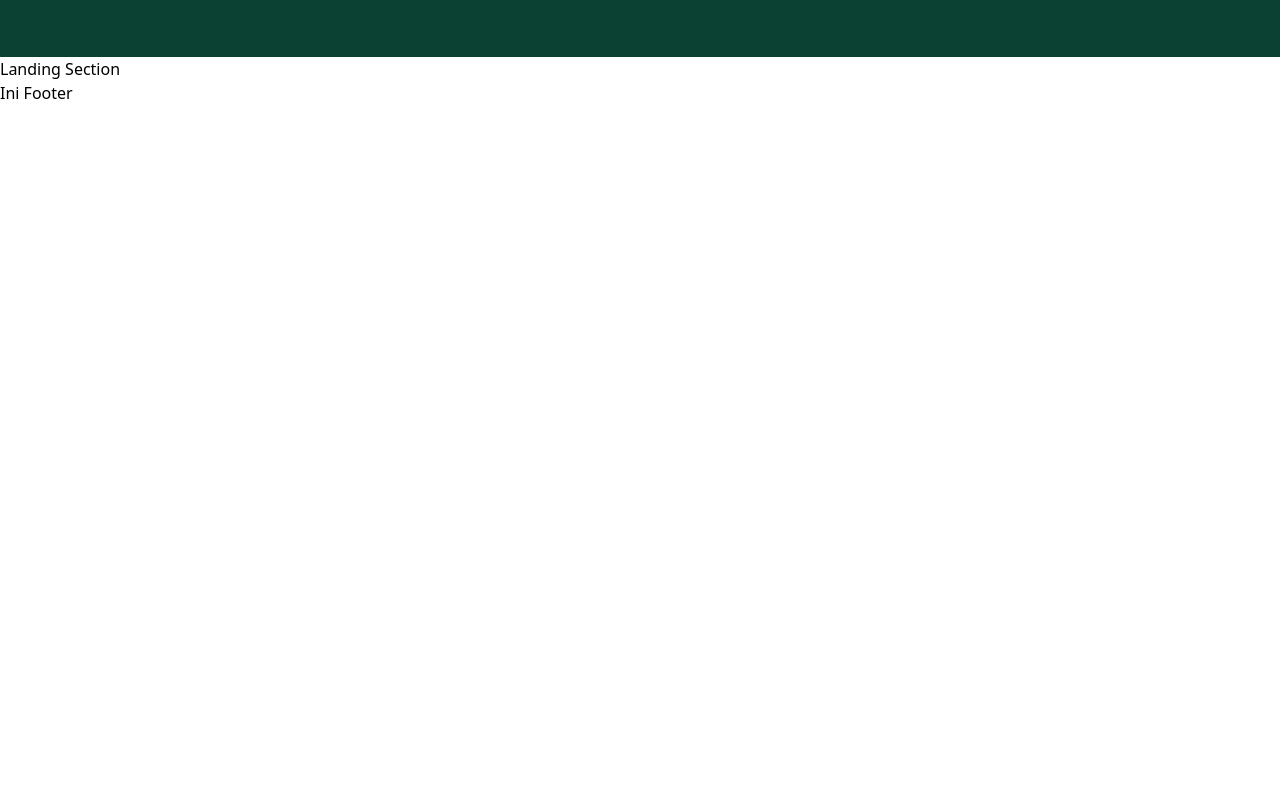
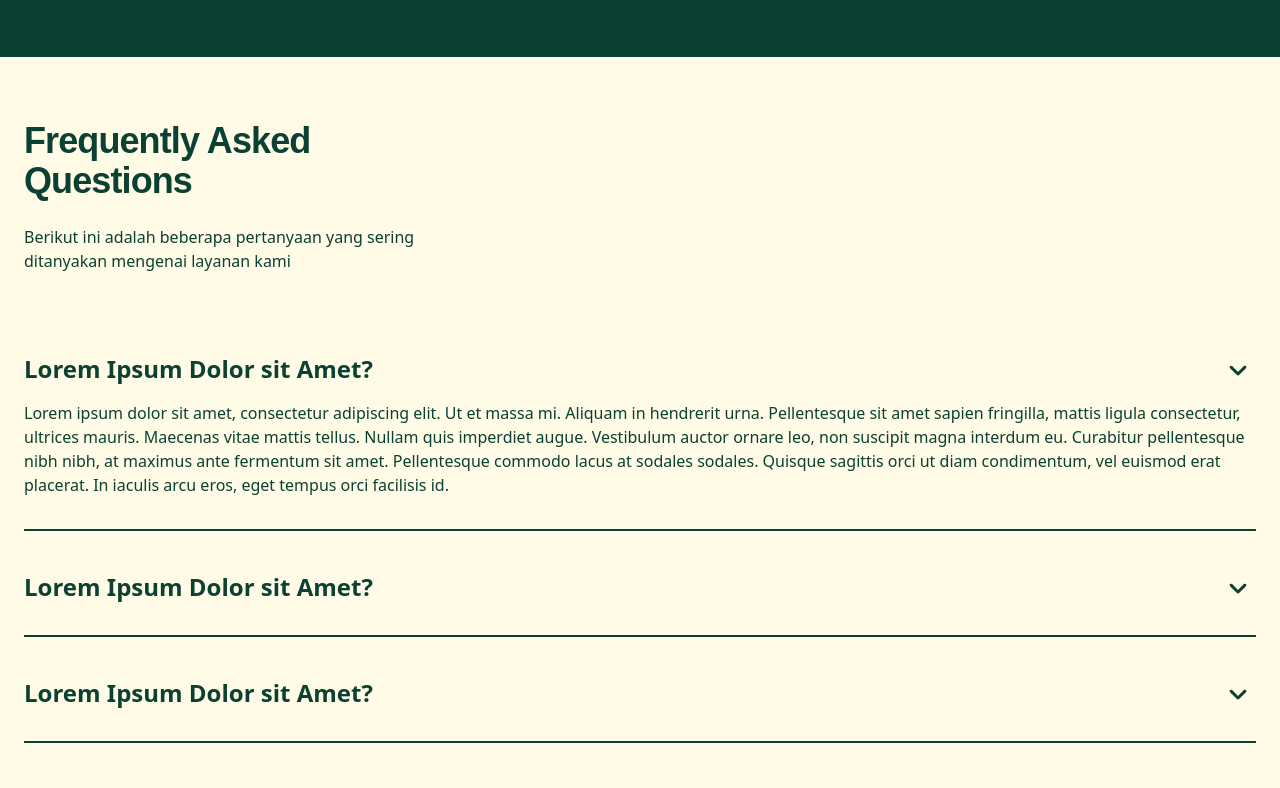
Before and after one commit to agroplus-id/www, a Next.js app: page / in a window 1280 px wide. Shown: the part 3580-4368 px from the top of the page. Before the commit the page ends 3685 px from the top, so only its background shows below. Built offline with nearby package versions, Linux system fonts and the light colour scheme; a web font is replaced by a local one.

Commit message:
Implements FAQ section

```diff
--- /dev/null
+++ b/components/icons/ArrowDown.tsx
@@ -0,0 +1,20 @@
+export default function VolumeUp({
+  color = "currentColor",
+  size = 24,
+  className = "",
+  ...props
+}) {
+  return (
+    <svg
+      xmlns="http://www.w3.org/2000/svg"
+      viewBox="0 -960 960 960"
+      height={size}
+      width={size}
+      fill={color}
+      className={className}
+      {...props}
+    >
+      <path d="M480-361q-8 0-15-2.5t-13-8.5L268-556q-11-11-11-28t11-28q11-11 28-11t28 11l156 156 156-156q11-11 28-11t28 11q11 11 11 28t-11 28L508-372q-6 6-13 8.5t-15 2.5Z" />
+    </svg>
+  );
+}
--- a/components/sections/FAQ.tsx
+++ b/components/sections/FAQ.tsx
@@ -1,3 +1,87 @@
+"use client";
+
+import FAQ from "@/dtos/FAQ";
+import { useMemo, useState } from "react";
+import ArrowDown from "../icons/ArrowDown";
+import { AnimatePresence, motion } from "motion/react";
+
 export default function FAQSection() {
-    return (<h1>Landing Section</h1>)
+  const faqContent: FAQ[] = useMemo(
+    () => [
+      {
+        question: "Lorem Ipsum Dolor sit Amet?",
+        answer:
+          "Lorem ipsum dolor sit amet, consectetur adipiscing elit. Ut et massa mi. Aliquam in hendrerit urna. Pellentesque sit amet sapien fringilla, mattis ligula consectetur, ultrices mauris. Maecenas vitae mattis tellus. Nullam quis imperdiet augue. Vestibulum auctor ornare leo, non suscipit magna interdum eu. Curabitur pellentesque nibh nibh, at maximus ante fermentum sit amet. Pellentesque commodo lacus at sodales sodales. Quisque sagittis orci ut diam condimentum, vel euismod erat placerat. In iaculis arcu eros, eget tempus orci facilisis id.",
+      },
+      {
+        question: "Lorem Ipsum Dolor sit Amet?",
+        answer:
+          "Lorem ipsum dolor sit amet, consectetur adipiscing elit. Ut et massa mi. Aliquam in hendrerit urna. Pellentesque sit amet sapien fringilla, mattis ligula consectetur, ultrices mauris. Maecenas vitae mattis tellus. Nullam quis imperdiet augue. Vestibulum auctor ornare leo, non suscipit magna interdum eu. Curabitur pellentesque nibh nibh, at maximus ante fermentum sit amet. Pellentesque commodo lacus at sodales sodales. Quisque sagittis orci ut diam condimentum, vel euismod erat placerat. In iaculis arcu eros, eget tempus orci facilisis id.",
+      },
+      {
+        question: "Lorem Ipsum Dolor sit Amet?",
+        answer:
+          "Lorem ipsum dolor sit amet, consectetur adipiscing elit. Ut et massa mi. Aliquam in hendrerit urna. Pellentesque sit amet sapien fringilla, mattis ligula consectetur, ultrices mauris. Maecenas vitae mattis tellus. Nullam quis imperdiet augue. Vestibulum auctor ornare leo, non suscipit magna interdum eu. Curabitur pellentesque nibh nibh, at maximus ante fermentum sit amet. Pellentesque commodo lacus at sodales sodales. Quisque sagittis orci ut diam condimentum, vel euismod erat placerat. In iaculis arcu eros, eget tempus orci facilisis id.",
+      },
+      {
+        question: "Lorem Ipsum Dolor sit Amet?",
+        answer:
+          "Lorem ipsum dolor sit amet, consectetur adipiscing elit. Ut et massa mi. Aliquam in hendrerit urna. Pellentesque sit amet sapien fringilla, mattis ligula consectetur, ultrices mauris. Maecenas vitae mattis tellus. Nullam quis imperdiet augue. Vestibulum auctor ornare leo, non suscipit magna interdum eu. Curabitur pellentesque nibh nibh, at maximus ante fermentum sit amet. Pellentesque commodo lacus at sodales sodales. Quisque sagittis orci ut diam condimentum, vel euismod erat placerat. In iaculis arcu eros, eget tempus orci facilisis id.",
+      },
+      {
+        question: "Lorem Ipsum Dolor sit Amet?",
+        answer:
+          "Lorem ipsum dolor sit amet, consectetur adipiscing elit. Ut et massa mi. Aliquam in hendrerit urna. Pellentesque sit amet sapien fringilla, mattis ligula consectetur, ultrices mauris. Maecenas vitae mattis tellus. Nullam quis imperdiet augue. Vestibulum auctor ornare leo, non suscipit magna interdum eu. Curabitur pellentesque nibh nibh, at maximus ante fermentum sit amet. Pellentesque commodo lacus at sodales sodales. Quisque sagittis orci ut diam condimentum, vel euismod erat placerat. In iaculis arcu eros, eget tempus orci facilisis id.",
+      },
+    ],
+    [],
+  );
+
+  const [activeIndex, setActiveIndex] = useState(0);
+
+  return (
+    <section className="section-bg bg-agro-green-100">
+      <div className="section-content text-agro-green-600 flex flex-col gap-20 py-16">
+        <div className="flex flex-col gap-6 max-w-md">
+          <h2 className="heading-2">Frequently Asked Questions</h2>
+          <p>
+            Berikut ini adalah beberapa pertanyaan yang sering ditanyakan
+            mengenai layanan kami
+          </p>
+        </div>
+        <div className="flex flex-col gap-10 divide-y-2 divide-solid divide-agro-green-600">
+          {faqContent.map((q, i) => (
+            <motion.div
+              layout
+              key={i}
+              transition={{ layout: { duration: 0.1, ease: "easeInOut" } }}
+              className="flex flex-col relative gap-4 pb-8 h-fit"
+            >
+              <button
+                className="absolute -right-4 -top-4 p-4"
+                onClick={() => setActiveIndex(i)}
+              >
+                <ArrowDown size={36} />
+              </button>
+              <h3 className="text-2xl font-bold">{q.question}</h3>
+              <AnimatePresence>
+                {activeIndex == i && (
+                  <motion.div
+                    layout
+                    initial={{ opacity: 0, height: 0, y: 0 }}
+                    animate={{ opacity: 1, height: "auto", y: 0 }}
+                    exit={{ opacity: 0, height: 0, y: 0 }}
+                    transition={{ duration: 0.1, ease: "easeInOut" }}
+                    style={{ overflow: "hidden" }}
+                  >
+                    <p>{q.answer}</p>
+                  </motion.div>
+                )}
+              </AnimatePresence>
+            </motion.div>
+          ))}
+        </div>
+      </div>
+    </section>
+  );
 }
--- /dev/null
+++ b/dtos/FAQ.ts
@@ -0,0 +1,6 @@
+type FAQ = {
+  question: string;
+  answer: string;
+};
+
+export default FAQ;
```
